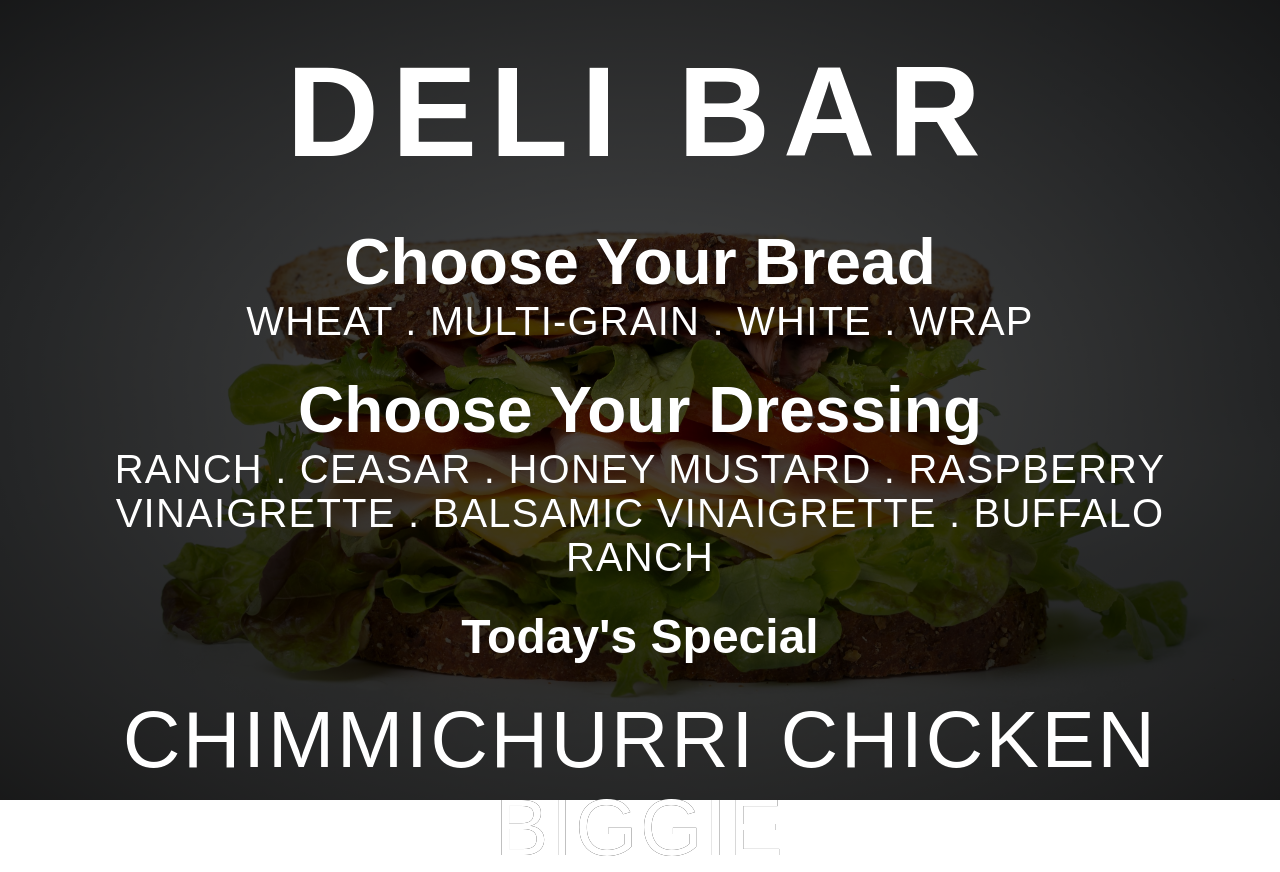
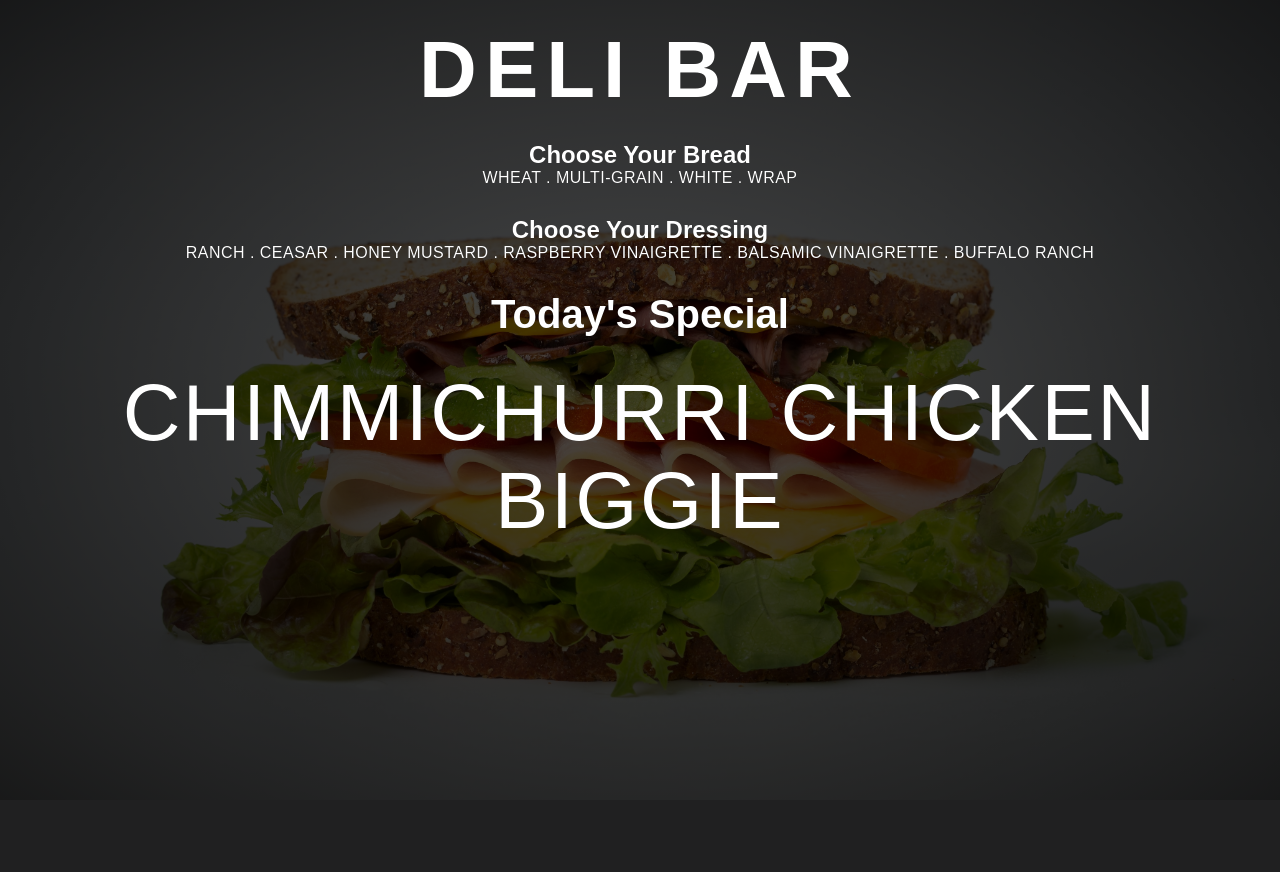
Before and after one commit to corinthdesign/menuboardsv2, a PHP site: page /deli.html in a window 1280 px wide. After the commit the page ends 733 px from the top, so only its background shows below. Run offline with PHP 8.4, Linux system fonts and the light colour scheme; data comes from the database, SQL or seed files in the repository; some web fonts are replaced.

Commit message:
update css

```diff
--- a/deli.css
+++ b/deli.css
@@ -18,7 +18,7 @@
 
 h1 {
 	font-family: 'Bellota', sans-serif;
-	font-size: 8em;
+	font-size: 5em;
 	text-align: center;
 	letter-spacing: .1em;
 	line-height: .1em;
@@ -27,7 +27,7 @@
 
 h2 {
 	font-family: 'Bellota', sans-serif;
-	font-size: 3em;
+	font-size: 2.5em;
 	text-align: center;
 	font-weight: 700;
 	letter-spacing: auto;
@@ -38,7 +38,7 @@
 
 h3 {
 	font-family: 'Bellota', sans-serif;
-	font-size: 4em;
+	font-size: 1.5em;
 	text-align: center;
 	font-weight: 700;
 	letter-spacing: auto;
@@ -48,7 +48,7 @@
 
 p {
 	font-family: 'Bellota', sans-serif;
-	font-size: 2.5em;
+	font-size: 1em;
 	font-weight: 300;
 	text-align: center;
 	letter-spacing: 0.03em;
```
